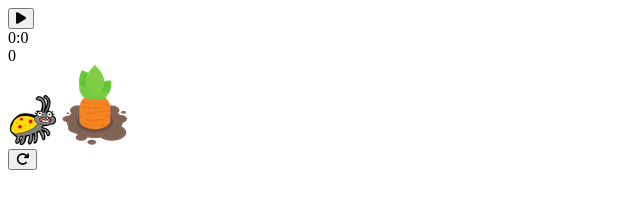
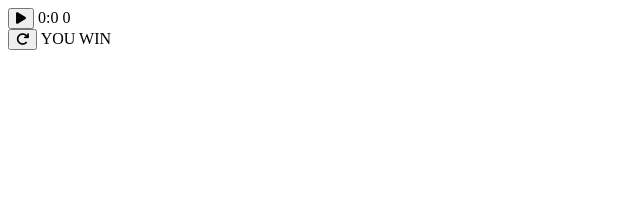
Before and after one commit to chltjddn1313/Find_carrot, a plain HTML site: page index.html in a window 1280 px wide. Shown: the whole page, without its empty margins (0-640 px from the left). Drawn offline with Linux system fonts and the light colour scheme.

Commit message:
HTML rebuild

```diff
--- a/index.html
+++ b/index.html
@@ -13,20 +13,21 @@
     ></script>
   </head>
   <body>
-    <div class="container">
-      <button class="play">
-        <i class="fa-solid fa-play"></i>
+    <section class="container">
+      <header class="header">
+        <button class="play">
+          <i class="fa-solid fa-play"></i>
+        </button>
+        <span class="time">0:0</span>
+        <span class="count">0</span>
+      </header>
+      <section class="field"></section>
+    </section>
+    <section class="alert">
+      <button class="replay">
+        <i class="fa-solid fa-arrow-rotate-right"></i>
       </button>
-      <div class="time">0:0</div>
-      <div class="count">0</div>
-      <img class="bug" src="img/bug.png" alt="" />
-      <img class="carrot" src="img/carrot.png" alt="" />
-      <div class="alert">
-        <button class="replay">
-          <i class="fa-solid fa-arrow-rotate-right"></i>
-        </button>
-        <span class="message"></span>
-      </div>
-    </div>
+      <span class="message">YOU WIN</span>
+    </section>
   </body>
 </html>
```
